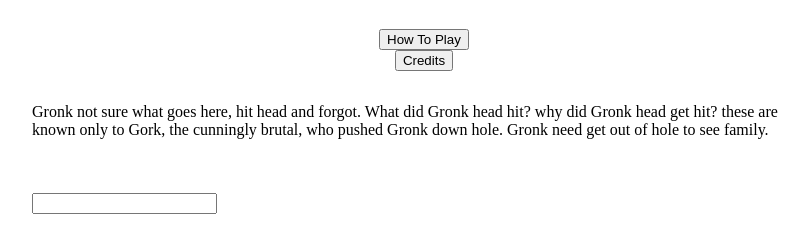
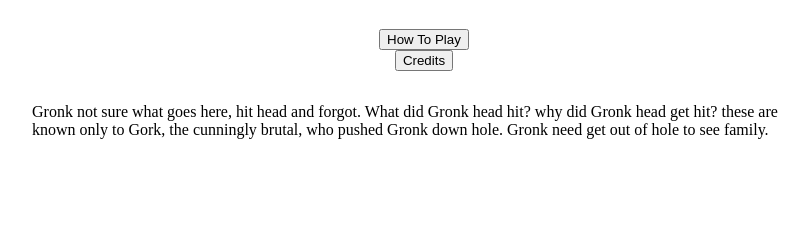
Before and after one commit to V3rita2/Gronks-quest, a plain HTML site: page index.html in a window 1280 px wide. Shown: the part 200-452 px from the top of the page, without its empty margins (216-1025 px from the left). Drawn offline with nearby package versions, Linux system fonts and the light colour scheme.

Commit message:
adds styling to input field

```diff
--- a/css/style.css
+++ b/css/style.css
@@ -10,8 +10,20 @@ h1 {
 #spacer {
     margin-bottom: 2em;
 }
-#playSpace{
+#playSpace {
     margin-left: 15em;
     margin-right: 15em;
 
 }
+.inputLine input {
+    border: none;
+    margin: 0em;
+    padding: 0em;
+    outline-width: 0em;
+    outline-style: none;
+    font-family: inherit;
+    background: none;
+}
+.inputLine {
+    display: inline;
+}
--- a/index.html
+++ b/index.html
@@ -24,7 +24,9 @@
             <br>
             <span id="response"></span>
             <br>
-            <div class="response"><input type="text"></div>
+            <form class="inputLine">
+                <input type="text" autocapitalize="none">
+            </form>
         </div>
 </body>
 </html>
```
